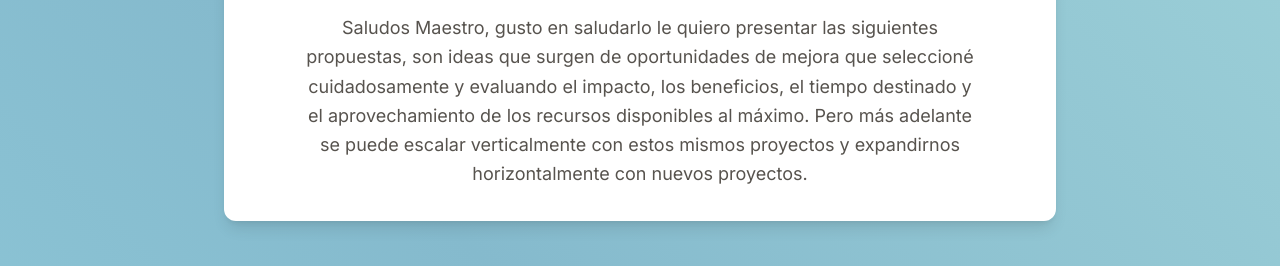
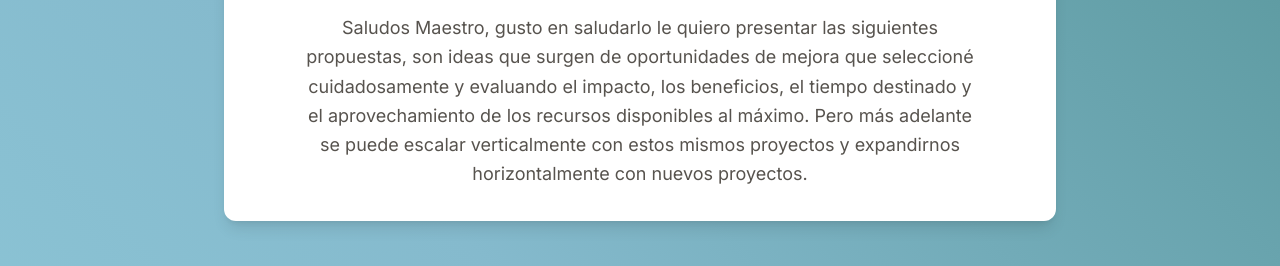
Before and after one commit to corvusmandatum/fen-uaq-propuesta, a plain HTML site: page index.html in a window 1280 px wide. Shown: the part 179-445 px from the top of the page. Drawn offline with nearby package versions, Linux system fonts and the light colour scheme.

Commit message:
corrección en cronograma 2

```diff
--- a/style.css
+++ b/style.css
@@ -1,7 +1,7 @@
 body {
     font-family: 'Inter', sans-serif;
     /*background-color: #f5f5f4;*/
-      background: linear-gradient( 45deg, #b4f2f3, #a5ecf5, #85bacd, #c3f4e9);
+      background: linear-gradient( 45deg, #19fcb0, #a5ecf5, #85bacd, #146150);
   background-size: 400% 400%;
   animation: gradientBG 15s ease infinite;
     color: #292524;
```
Also changed, not shown: 2_propuesta_indices.html (+1 -1 lines).
